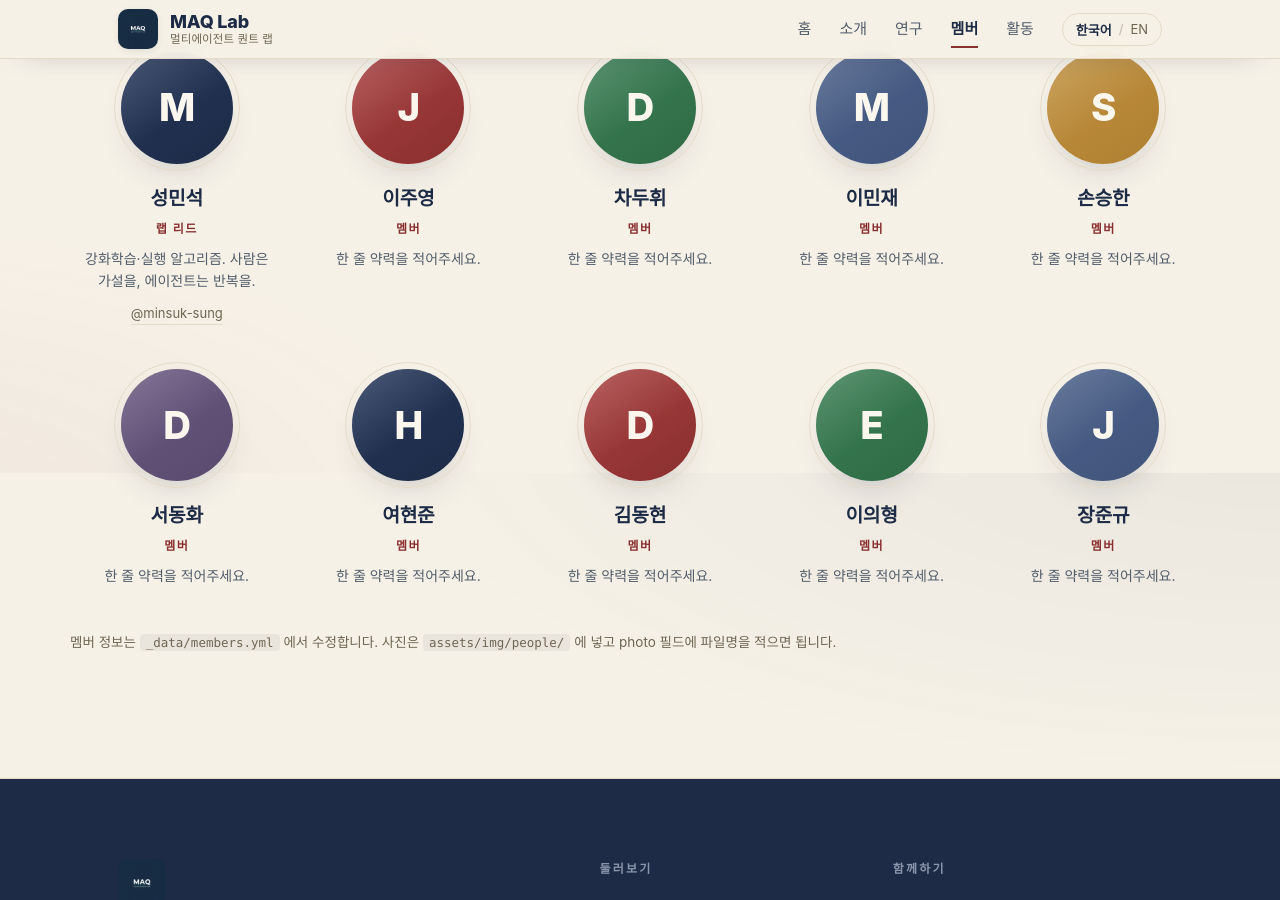
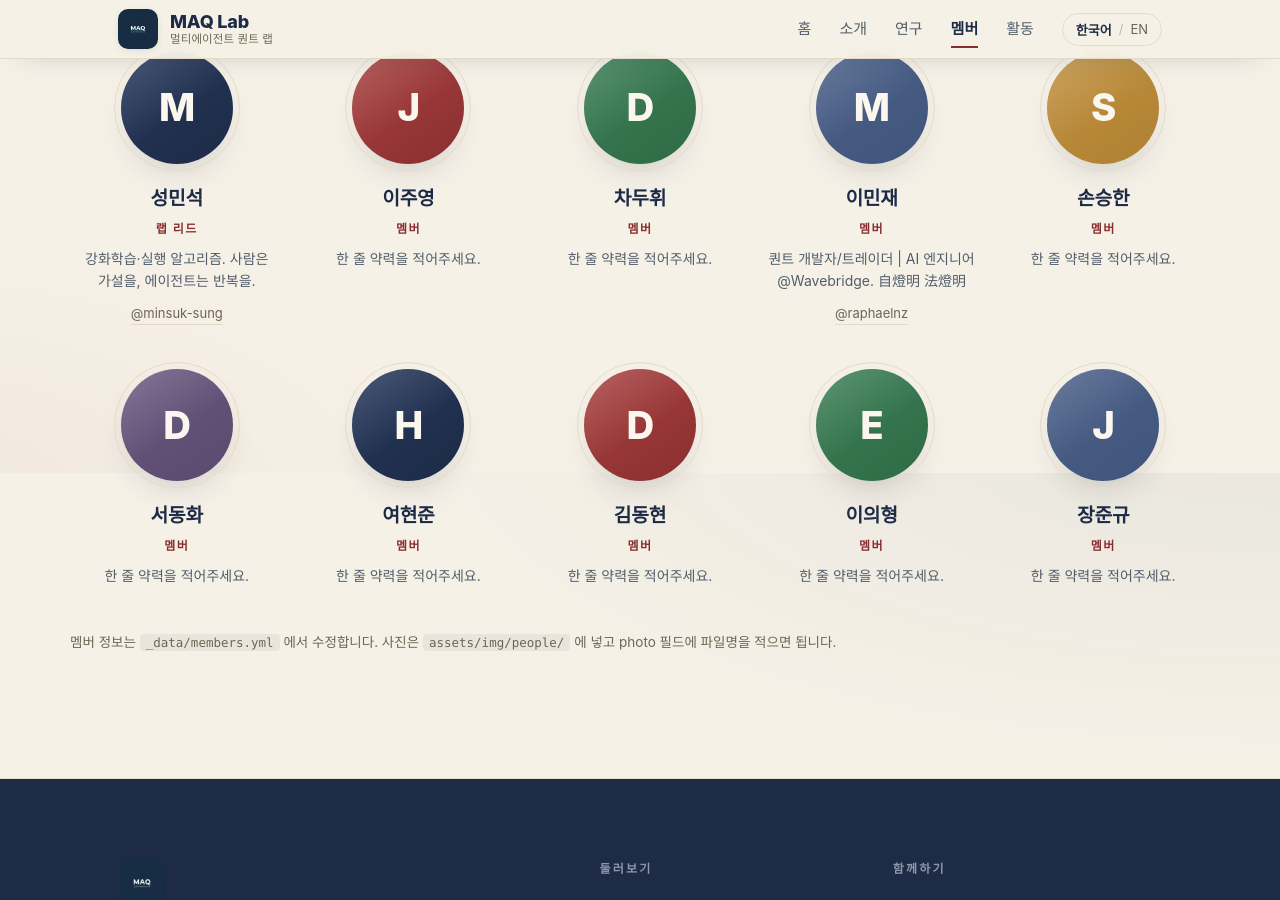
Before and after one commit to Multi-Agent-Quant-Lab/Multi-Agent-Quant-Lab.github.io, a Jekyll site: the page built from people/index.html, in a window 1280 px wide and 900 px high, scrolled down 427 px. Built offline with Jekyll 4.4.1, drawn with Linux system fonts in a browser that asks for light colours; some web fonts are replaced.

Commit message:
Update members.yml
update profile (MJ)

```diff
--- a/_data/members.yml
+++ b/_data/members.yml
@@ -48,11 +48,11 @@
   name_en: "Minjae Lee"
   role_ko: "멤버"
   role_en: "Member"
-  bio_ko: "한 줄 약력을 적어주세요."
-  bio_en: "Add a one-line bio here."
+  bio_ko: "퀀트 개발자/트레이더 | AI 엔지니어 @Wavebridge. 自燈明 法燈明"
+  bio_en: "Quant Dev/Trader | AI Engineer @Wavebridge. Be your own lamp"
   photo: ""
-  github: ""
-  link: ""
+  github: "raphaelnz"
+  link: "https://www.linkedin.com/in/mj-lee-seoul/"
 
 - id: seunghan-son
   name_ko: "손승한"
```
